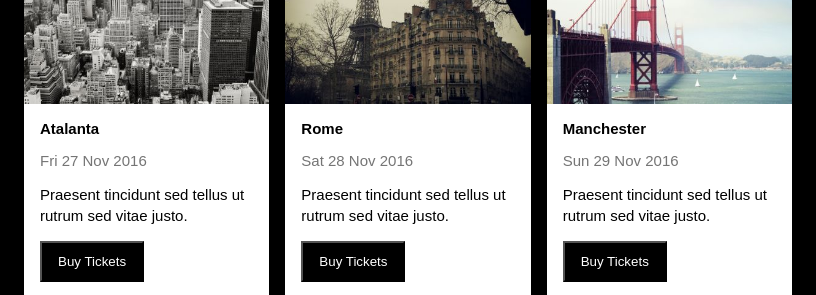
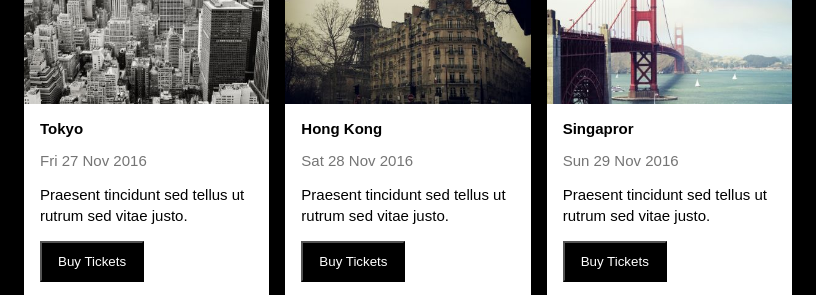
Before and after one commit to Quannd95/theband, a plain HTML site: page index.html in a window 1280 px wide. Shown: the part 1760-2055 px from the top of the page, 232-1048 px from the left. Drawn offline with Linux system fonts and the light colour scheme.

Commit message:
Update index.html

```diff
--- a/index.html
+++ b/index.html
@@ -88,7 +88,7 @@
                         <div class="col s-col-full mt-16 col-third">
                             <img src="./assets/css/img/city/newyork.jpg" alt="" class="place-img">
                             <div class="place-body">
-                                <h3 class="place-heading">Atalanta</h3>
+                                <h3 class="place-heading">Tokyo</h3>
                                 <p class="place-time">Fri 27 Nov 2016</p>
                                 <p class="place-desc">Praesent tincidunt sed tellus ut rutrum sed vitae justo.</p>
                                 <button href="#" class="btn s-max-full">Buy Tickets</button> <!-- thay the a bang button, -->
@@ -97,7 +97,7 @@
                         <div class="col s-col-full mt-16 col-third">
                             <img src="./assets/css/img/city/paris.jpg" alt="" class="place-img">
                             <div class="place-body">
-                                <h3 class="place-heading">Rome</h3>
+                                <h3 class="place-heading">Hong Kong</h3>
                                 <p class="place-time">Sat 28 Nov 2016</p>
                                 <p class="place-desc">Praesent tincidunt sed tellus ut rutrum sed vitae justo.</p>
                                 <button href="#" class="btn s-max-full">Buy Tickets</button>
@@ -106,7 +106,7 @@
                         <div class="col s-col-full mt-16 col-third">
                             <img src="./assets/css/img/city/sanfran.jpg" alt="" class="place-img">
                             <div class="place-body">
-                                <h3 class="place-heading">Manchester</h3>
+                                <h3 class="place-heading">Singapror</h3>
                                 <p class="place-time">Sun 29 Nov 2016</p>
                                 <p class="place-desc">Praesent tincidunt sed tellus ut rutrum sed vitae justo.</p>
                                 <button href="#" class="btn s-max-full">Buy Tickets</button>
```
